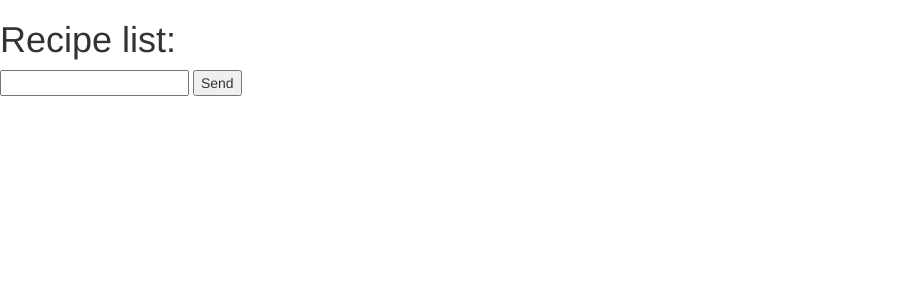
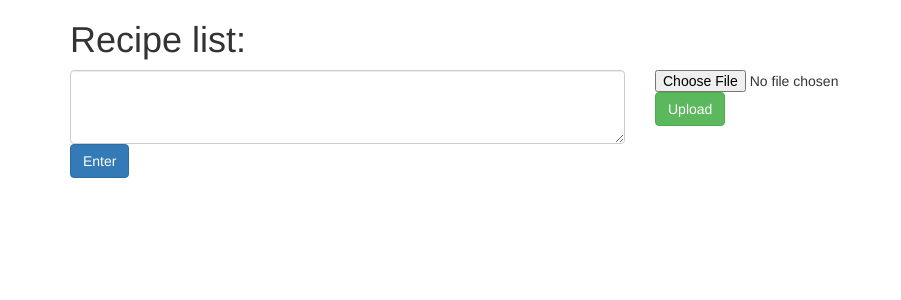
Before and after one commit to arlen-yu/nutrition-break, a Flask app: page / in a window 1280 px wide. Shown: the top 300 px of the page, without its empty margins (0-901 px from the left). Run offline with Flask 2, Linux system fonts and the light colour scheme; some libraries are stand-ins or nearby versions.

Commit message:
added upload functionality

```diff
--- a/index.py
+++ b/index.py
@@ -3,20 +3,61 @@ from flask import request
 from flask import render_template
 import search
 import json
+import os
+from flask import redirect, url_for
+from werkzeug.utils import secure_filename
+
+UPLOAD_FOLDER = '/Users/arlenyu/archhacks/mysite/images'
 
 app = Flask(__name__)
+app.config['UPLOAD_FOLDER'] = UPLOAD_FOLDER
+
+
+ALLOWED_EXTENSIONS = set(['txt', 'pdf', 'png', 'jpg', 'jpeg', 'gif'])
 
 @app.route('/')
 def hello_world():
     return render_template("index.html")
 
 
-@app.route('/', methods=['POST'])
+@app.route('/', methods=['GET','POST'])
 def my_index_post():
-	text = request.form['text']
-	name = search.get_food_name(text)
-	nutrients = json.loads(search.get_nutrients(search.get_food_id(text)))
+	try:
+		text = request.form['text']
+		name = search.get_food_name(text)
+		nutrients = json.loads(search.get_nutrients(search.get_food_id(text)))
+	except:
+		if request.method == 'POST':
+			if 'file' not in request.files:
+				flash('No file part')
+				return redirect(request.url)
+			file = request.files['file']
+			# if user does not select file, browser also
+			# submit a empty part without filename
+			if file.filename == '':
+				flash('No selected file')
+				return redirect(request.url)
+			if file and allowed_file(file.filename):
+				filename = secure_filename(file.filename)
+				file.save(os.path.join(app.config['UPLOAD_FOLDER'], filename))
+				return render_template("index.html")
+		return '''
+		<!doctype html>
+		<title>Upload new File</title>
+		<h1>Upload new File</h1>
+		<form action="" method=post enctype=multipart/form-data>
+		  <p><input type=file name=file>
+			<input type=submit value=Upload>
+		</form>
+		'''
 	return render_template("index.html", name = name, nutrients = nutrients)
+
+
+
+def allowed_file(filename):
+	return '.' in filename and \
+		filename.rsplit('.', 1)[1] in ALLOWED_EXTENSIONS
+
 
 
 if __name__ == "__main__":
--- a/search.py
+++ b/search.py
@@ -1,6 +1,7 @@
 import sqlite3
 import json
 import sys
+
 
 conn = sqlite3.connect('nutrients.db')
 c = conn.cursor()
@@ -24,6 +25,7 @@ def get_nutrients(id):
 
 	return json.dumps(vals, sort_keys=True, indent=4)
 
+
 def get_food_id(text):
 	search_clause = '%' + text + '%'
 	c.execute('SELECT id, long_desc FROM food WHERE long_desc LIKE ?', (search_clause,))
@@ -32,6 +34,7 @@ def get_food_id(text):
 	except IndexError:
 		return "Not found!"
 	return item[0]
+
 
 def get_food_name(text):
 	search_clause = '%' + text + '%'
--- a/templates/index.html
+++ b/templates/index.html
@@ -4,16 +4,24 @@
 	<meta charset="UTF-8">
 	<title>Recipe Nutrition</title>
 	<link rel="stylesheet" type="text/css" href="static/bootstrap.min.css">
-
 </head>
 <body>
-<div class="centerBlock">
+<div class="container">
     <h1>Recipe list:</h1>
-    </div>
-    <form action="." method="POST">
-        <input type="text" name="text">
-        <input type="submit" name="my-form" value="Send">
-    </form>
+    <div class = "row">
+	    <div class = "col-sm-6">
+		    <form action="." method="POST">
+		        <textarea name="text" class="form-control" rows="3"></textarea>
+		        <input type="submit" class="btn btn-primary" name="my-form" value="Enter">
+		    </form>
+		</div>
+		<div class = "col-sm-6">
+		    <form action="" method=post enctype=multipart/form-data>
+		         <input type="file" name="file">
+		         <input type="submit" class="btn btn-success" value="Upload">
+		    </form>
+		</div>
+	</div>
     {% if name %}
     	{{ name }}
     	<table class="table table-hover">
@@ -25,5 +33,6 @@
     		{% endfor %}
     	</table>
    	{% endif %}
+</div>
 </body>
 </html>
```
